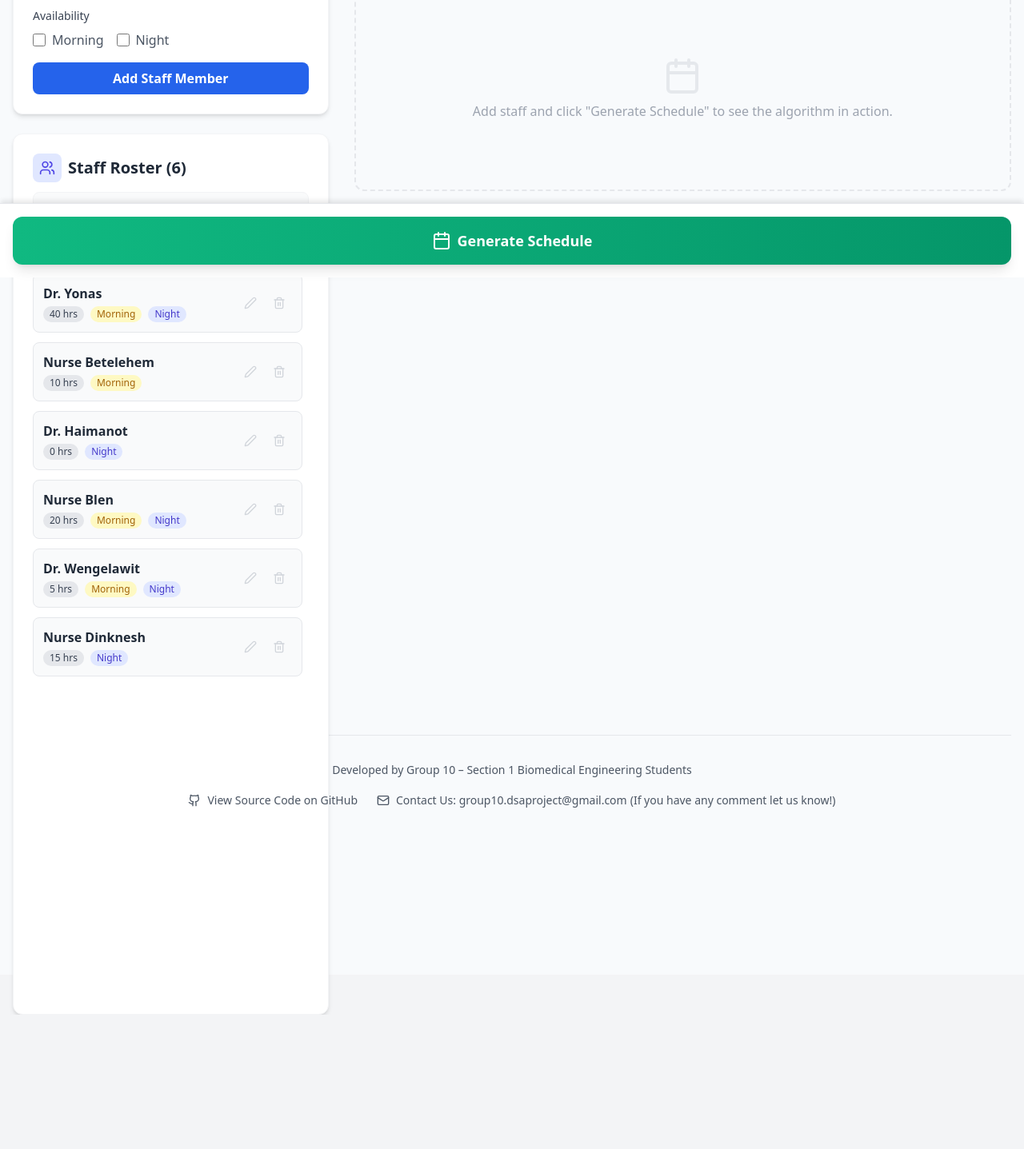
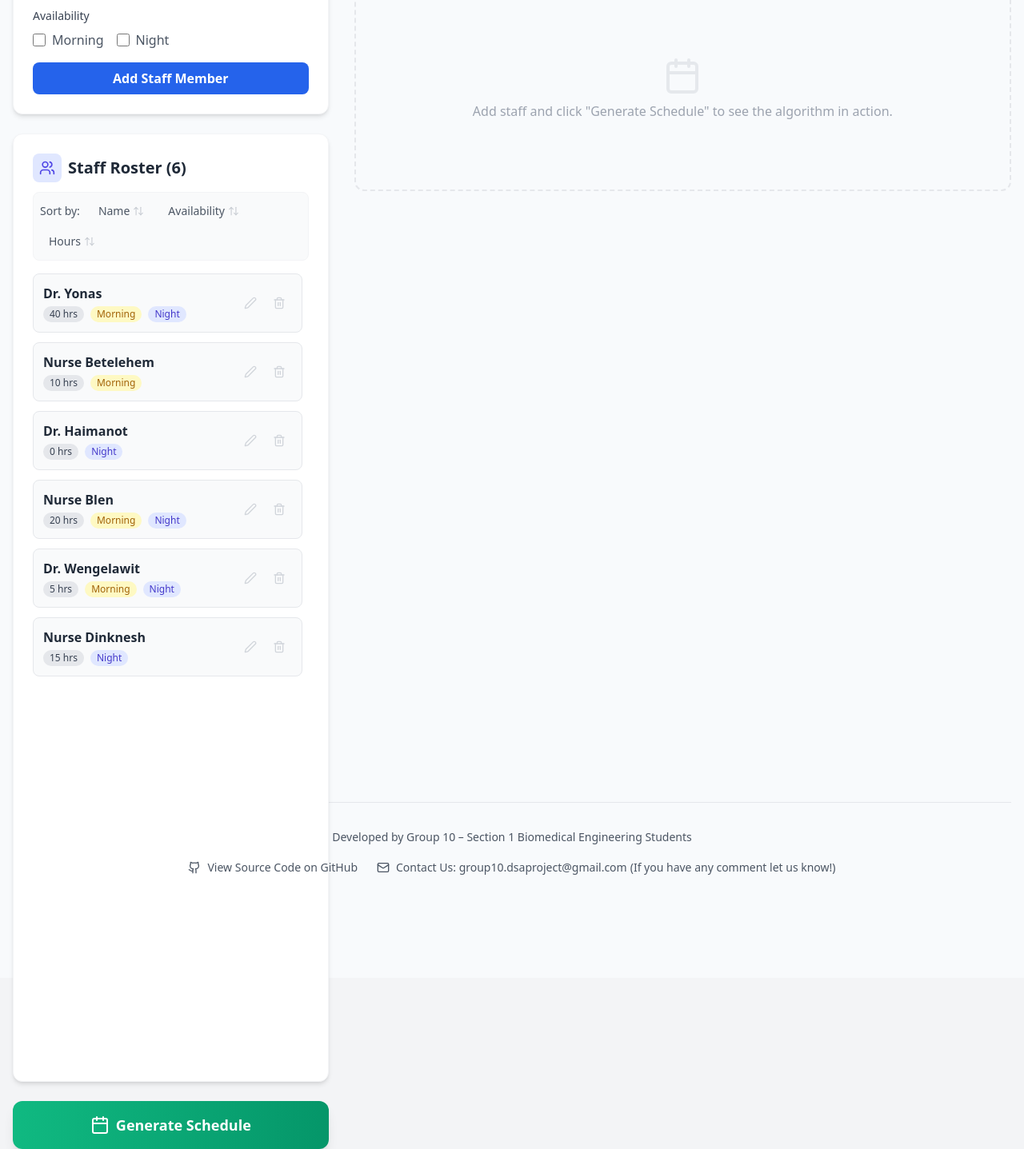
Before and after one commit to Group-10DSA/Hospital-Shift-Scheduler, a React (Vite) app: page / in a window 1280 px wide. Shown: the part 453-1890 px from the top of the page at 80% size. Before the commit the page ends 1722 px from the top, so only its background shows below. Built offline with nearby package versions, Linux system fonts and the light colour scheme.

Commit message:
Update App.tsx

```diff
--- a/App.tsx
+++ b/App.tsx
@@ -76,7 +76,7 @@ const App: React.FC = () => {
 
   // JSX Render Logic
   return (
-    <div className="min-h-screen bg-slate-50 text-slate-900 pb-32 font-sans">
+    <div className="min-h-screen bg-slate-50 text-slate-900 pb-32 lg:pb-12 font-sans">
 
       {/* Header Section */}
       <header className="bg-white shadow-sm border-b border-gray-200 sticky top-0 z-40">
@@ -144,6 +144,14 @@ const App: React.FC = () => {
               onUpdateStaff={handleUpdateStaff}
               text={text}
             />
+            {/* Desktop-only Generate Button */}
+            <button
+              onClick={handleGenerateSchedule}
+              className="hidden lg:flex w-full bg-gradient-to-r from-emerald-500 to-emerald-600 hover:from-emerald-600 hover:to-emerald-700 text-white text-lg font-bold py-4 px-6 rounded-xl shadow-lg transform transition active:scale-95 items-center justify-center gap-2"
+            >
+              <Calendar size={24} />
+              {text.generateBtn}
+            </button>
           </div>
 
           {/* Right Column: Visualization & Algorithm Output */}
@@ -267,8 +275,8 @@ const App: React.FC = () => {
         </footer>
       </main>
 
-      {/* Floating Bottom Button for triggering generation */}
-      <div className="fixed bottom-0 left-0 right-0 bg-white border-t border-gray-200 p-4 shadow-[0_-4px_6px_-1px_rgba(0,0,0,0.1)] z-50">
+      {/* Floating Bottom Button for triggering generation (Mobile Only) */}
+      <div className="lg:hidden fixed bottom-0 left-0 right-0 bg-white border-t border-gray-200 p-4 shadow-[0_-4px_6px_-1px_rgba(0,0,0,0.1)] z-50">
         <div className="max-w-7xl mx-auto">
           <button
             onClick={handleGenerateSchedule}
```
